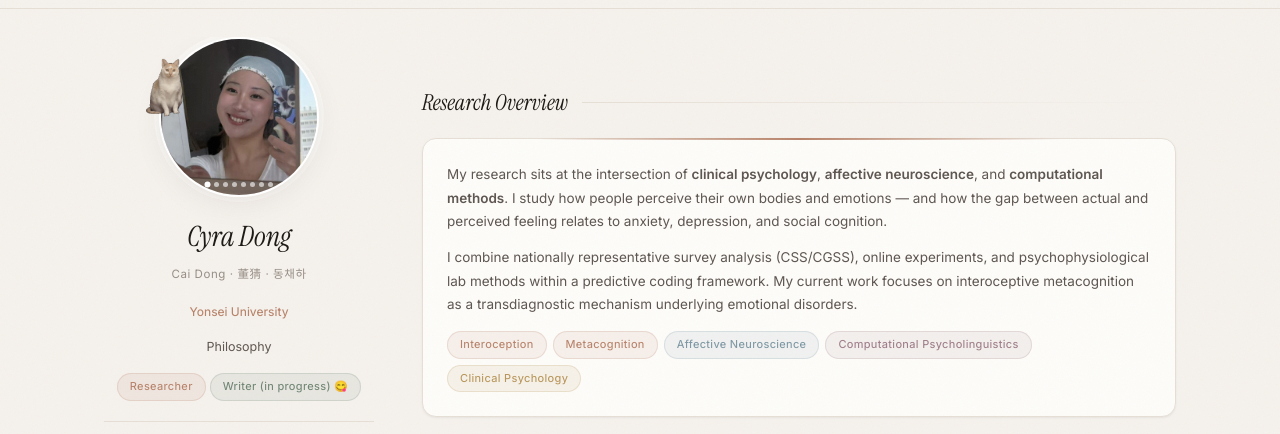
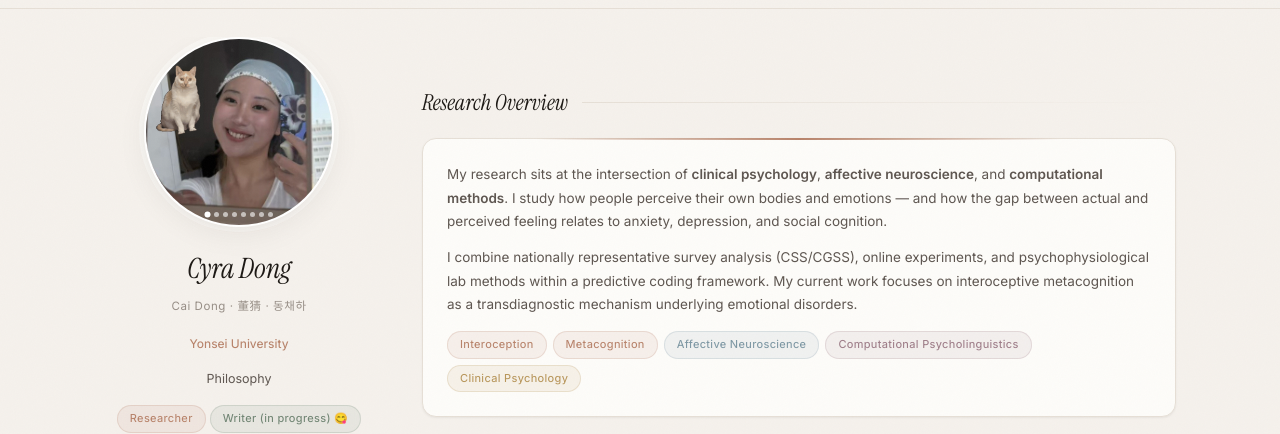
Before and after one commit to cyracaid/cyracaid.github.io, a plain HTML site: page index.html in a window 1280 px wide. Shown: the part 43-477 px from the top of the page. Drawn offline with Linux system fonts and the light colour scheme.

```diff
--- a/index.html
+++ b/index.html
@@ -250,9 +250,9 @@
   /* Photo Carousel */
   .photo-carousel {
     position: relative;
-    width: 160px;
-    height: 160px;
-    margin: 0 auto 8px;
+    width: 190px;
+    height: 190px;
+    margin: 0 auto 10px;
     border-radius: 50%;
     overflow: hidden;
     border: 2px solid var(--surface-float);
@@ -1127,9 +1127,9 @@
   .cat-companion {
     position: absolute;
     top: -12px;
-    left: 15px;
-    width: 100px;
-    height: 100px;
+    left: 20px;
+    width: 120px;
+    height: 120px;
     pointer-events: auto;
     cursor: grab;
     z-index: 1;
@@ -1335,6 +1335,7 @@
                 <a href="#/project/ai-attitude-underestimation" onclick="event.stopPropagation();">Project details →</a>
                 <a href="https://doi.org/10.1111/jasp.70063" target="_blank" onclick="event.stopPropagation();">DOI</a>
               </div>
+            </div>
           </div>
         </div>
 
@@ -1714,8 +1715,8 @@
   if (!cat) return;
   var offsetX, offsetY;
   var defaultX = 15, defaultY = -12;
-  var boundX = 60, boundY = 60;       // soft boundary radius from default
-  var maxDrag = 50;                     // max pixels beyond boundary before hard-stop
+  var boundX = 120, boundY = 120;     // soft boundary radius from default
+  var maxDrag = 80;                    // max pixels beyond boundary before hard-stop
 
   cat.addEventListener('mousedown', function(e) {
     e.preventDefault();
```
